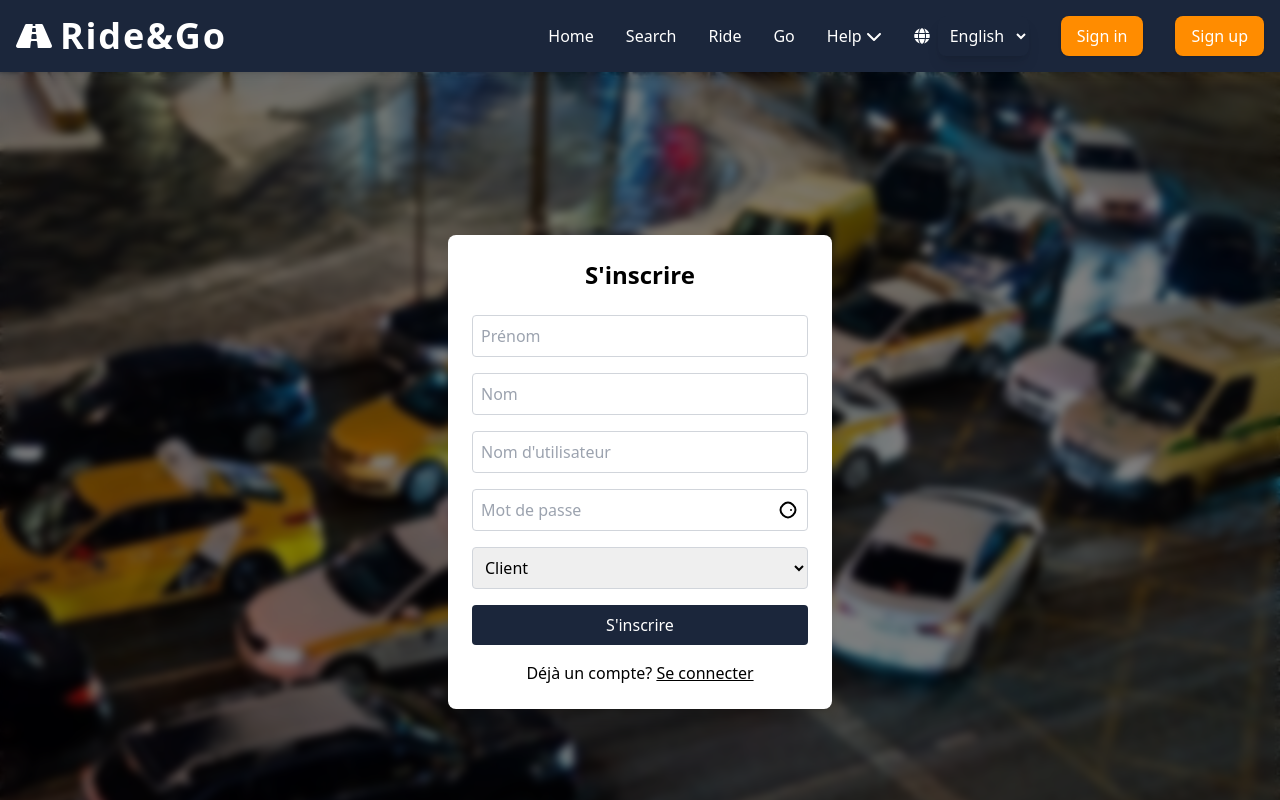
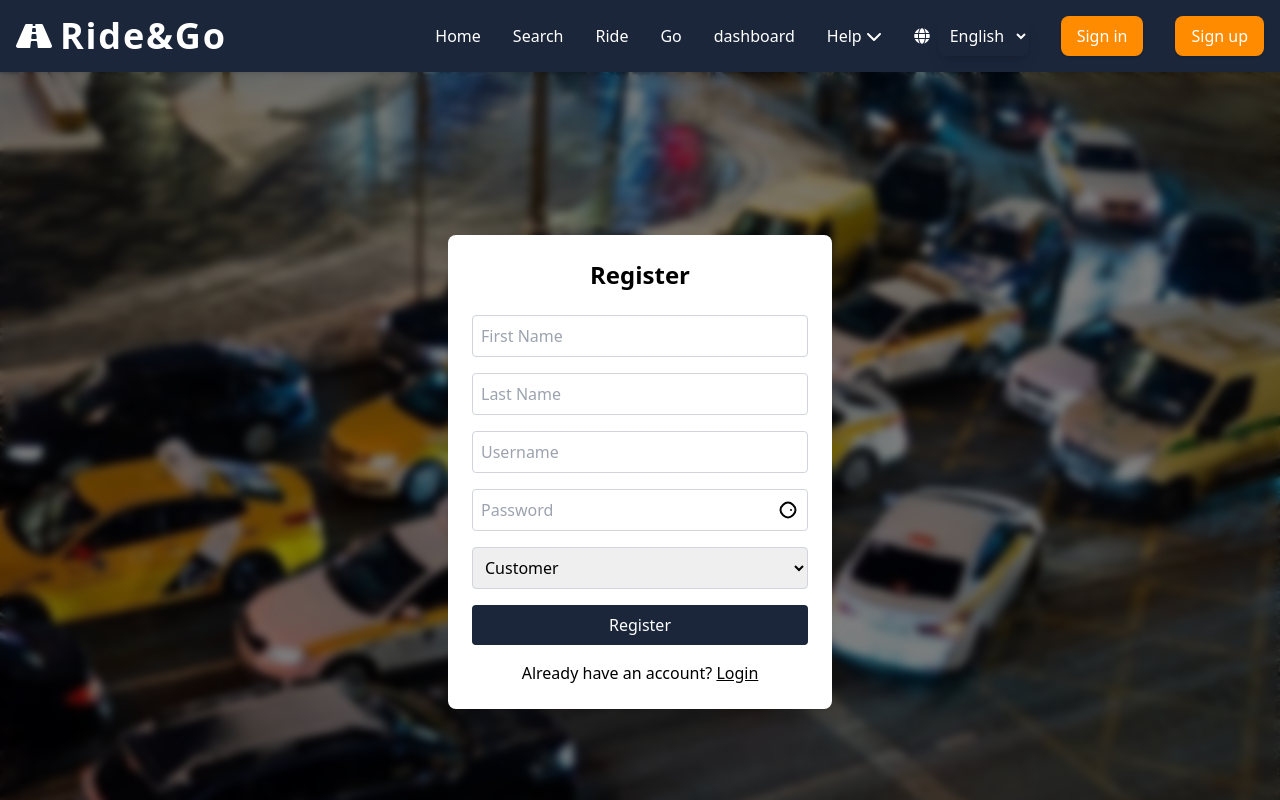
Before and after one commit to NOMO-Gabriel/RideAndGo, a Next.js app in the folder code/frontend/ride-and-go/: page /register in a window 1280 px wide. Shown: the top 800 px of the page. Built offline with nearby package versions, Linux system fonts and the light colour scheme.

Commit message:
integration of internationaisation in all components

```diff
--- a/code/frontend/ride-and-go/app/(pages)/login/page.tsx
+++ b/code/frontend/ride-and-go/app/(pages)/login/page.tsx
@@ -35,10 +35,7 @@ export default function Page() {
     },
   };
 
-  const getContent = (key: keyof typeof content["en"]) => {
-    const validLocale = ["fr", "en"].includes(locale) ? locale : "en";
-    return content[validLocale as "fr" | "en"][key];
-  };
+  const currentContent = locale === 'en' ? content.en : content.fr;
 
   const [formData, setFormData] = useState({
     username: "",
@@ -62,7 +59,7 @@ export default function Page() {
       <div className="absolute inset-0 bg-black/50 backdrop-blur-sm">
         <div className="flex justify-center items-center min-h-screen">
           <div className="bg-white p-6 rounded-lg shadow-lg w-96">
-            <h2 className="text-2xl font-bold mb-6 text-center">{getContent('login')}</h2>
+            <h2 className="text-2xl font-bold mb-6 text-center">{currentContent.login}</h2>
             <form onSubmit={handleSubmit}>
               <div className="mb-4">
                 <input
@@ -70,7 +67,7 @@ export default function Page() {
                   name="username"
                   value={formData.username}
                   onChange={handleChange}
-                  placeholder={getContent('username')}
+                  placeholder={currentContent.username}
                   className="w-full p-2 border border-gray-300 rounded"
                 />
               </div>
@@ -80,7 +77,7 @@ export default function Page() {
                   name="password"
                   value={formData.password}
                   onChange={handleChange}
-                  placeholder={getContent('password')}
+                  placeholder={currentContent.password}
                   className="w-full p-2 border border-gray-300 rounded"
                 />
                 {/* Icône d'œil pour basculer la visibilité */}
@@ -111,15 +108,15 @@ export default function Page() {
                   onChange={handleChange}
                   className="w-full p-2 border border-gray-300 rounded"
                 >
-                  <option value="customer">{getContent('customer')}</option>
-                  <option value="driver">{getContent('driver')}</option>
+                  <option value="customer">{currentContent.customer}</option>
+                  <option value="driver">{currentContent.driver}</option>
                 </select>
               </div>
               <button type="submit" className="w-full p-2 bg-bleu-nuit text-white rounded hover:bg-orange-500">
-                <Link href="/">{getContent('login')}</Link>
+                <Link href="/">{currentContent.login}</Link>
               </button>
               <p className="mt-4 text-center">
-                {getContent('extra')} <a href="/register" className="text-blue-nuit underline hhover:text-orange-btn">{getContent('link')}</a>
+                {currentContent.extra} <a href="/register" className="text-blue-nuit underline hhover:text-orange-btn">{getContent('link')}</a>
               </p>
             </form>
           </div>
--- a/code/frontend/ride-and-go/app/(pages)/register/page.tsx
+++ b/code/frontend/ride-and-go/app/(pages)/register/page.tsx
@@ -41,10 +41,7 @@ export default function Register() {
     },
   };
 
-  const getContent = (key: keyof typeof content["en"]) => {
-    const validLocale = ["Fr", "En"].includes(locale) ? locale : "fr";
-    return content[validLocale as "fr" | "en"][key];
-  };
+  const currentContent = locale === 'en' ? content.en : content.fr;
 
   const [formData, setFormData] = useState({
     firstname: "",
@@ -70,7 +67,7 @@ export default function Register() {
       <div className="absolute inset-0 bg-black/50 backdrop-blur-sm">
         <div className="flex justify-center items-center min-h-screen">
           <div className="bg-white p-6 rounded-lg shadow-lg w-96">
-            <h2 className="text-2xl font-bold mb-6 text-center">{getContent('register')}</h2>
+            <h2 className="text-2xl font-bold mb-6 text-center">{currentContent.register}</h2>
             <form onSubmit={handleSubmit}>
               <div className="mb-4">
                 <input
@@ -78,7 +75,7 @@ export default function Register() {
                   name="firstname"
                   value={formData.firstname}
                   onChange={handleChange}
-                  placeholder={getContent('firstname')}
+                  placeholder={currentContent.firstname}
                   className="w-full p-2 border border-gray-300 rounded"
                 />
               </div>
@@ -88,7 +85,7 @@ export default function Register() {
                   name="lastname"
                   value={formData.lastname}
                   onChange={handleChange}
-                  placeholder={getContent('lastname')}
+                  placeholder={currentContent.lastname}
                   className="w-full p-2 border border-gray-300 rounded"
                 />
               </div>
@@ -98,7 +95,7 @@ export default function Register() {
                   name="username"
                   value={formData.username}
                   onChange={handleChange}
-                  placeholder={getContent('username')}
+                  placeholder={currentContent.username}
                   className="w-full p-2 border border-gray-300 rounded"
                 />
               </div>
@@ -108,7 +105,7 @@ export default function Register() {
                   name="password"
                   value={formData.password}
                   onChange={handleChange}
-                  placeholder={getContent('password')}
+                  placeholder={currentContent.password}
                   className="w-full p-2 border border-gray-300 rounded"
                 />
                 {/* Icône d'œil pour basculer la visibilité */}
@@ -139,15 +136,15 @@ export default function Register() {
                   onChange={handleChange}
                   className="w-full p-2 border border-gray-300 rounded"
                 >
-                  <option value="customer">{getContent('customer')}</option>
-                  <option value="driver">{getContent('driver')}</option>
+                  <option value="customer">{currentContent.customer}</option>
+                  <option value="driver">{currentContent.driver}</option>
                 </select>
               </div>
               <button type="submit" className="w-full p-2 bg-bleu-nuit text-white rounded hover:bg-orange-500">
-                <Link href="/">{getContent('register')}</Link>
+                <Link href="/">{currentContent.register}</Link>
               </button>
               <p className="mt-4 text-center">
-                {getContent('extra')} <a href="/login" className="text-blue-nuit underline hhover:text-orange-btn">{getContent('link')}</a>
+                {currentContent.extra} <Link href="/login" className="text-blue-nuit underline hhover:text-orange-btn">{currentContent.link}</Link>
               </p>
             </form>
           </div>
--- a/code/frontend/ride-and-go/app/components/Header.tsx
+++ b/code/frontend/ride-and-go/app/components/Header.tsx
@@ -50,6 +50,7 @@ const Navbar: React.FC = () => {
       assistance: 'Assistance',
       signIn: 'Sign in',
       signUp: 'Sign up',
+      dashboard:"dashboard",
     },
     fr: {
       home: 'Accueil',
@@ -63,10 +64,11 @@ const Navbar: React.FC = () => {
       assistance: 'Assistance',
       signIn: 'Se Connecter',
       signUp: "S'inscrire",
+      dashboard:  "tableau de bord",
     },
   };
 
-  const currentContent = content[locale];
+  const   currentContent = locale === 'en' ? content.en : content.fr;
 
   return (
     <nav className="bg-bleu-nuit text-white p-4 shadow-md sticky top-0 z-50">
@@ -82,6 +84,7 @@ const Navbar: React.FC = () => {
           <Link href="/search" className="hover:text-orange-btn hover:underline underline-offset-8 transition duration-300">{currentContent.search}</Link>
           <Link href="/go" className="hover:text-orange-btn hover:underline underline-offset-8 transition duration-300">{currentContent.ride}</Link>
           <Link href="/ride" className="hover:text-orange-btn hover:underline underline-offset-8 transition duration-300">{currentContent.go}</Link>
+          <Link href="/dashboard" className="hover:text-orange-btn hover:underline underline-offset-8 transition duration-300">{currentContent.dashboard}</Link>
 
           {/* Help Menu Dropdown */}
           <div className="relative group dropdown">
@@ -120,8 +123,8 @@ const Navbar: React.FC = () => {
           </div>
 
           {/* Sign In & Sign Up Buttons */}
-          <button className="bg-orange-btn text-white px-4 py-2 rounded-lg shadow hover:bg-white hover:text-orange-btn transition-all duration-300">{currentContent.signIn}</button>
-          <button className="bg-orange-btn text-white px-4 py-2 rounded-lg shadow hover:bg-white hover:text-orange-btn transition-all duration-300">{currentContent.signUp}</button>
+          <Link href={"/register"} className="bg-orange-btn text-white px-4 py-2 rounded-lg shadow hover:bg-white hover:text-orange-btn transition-all duration-300">{currentContent.signIn}</Link>
+          <Link href={"/login"} className="bg-orange-btn text-white px-4 py-2 rounded-lg shadow hover:bg-white hover:text-orange-btn transition-all duration-300">{currentContent.signUp}</Link>
         </div>
       </div>
     </nav>
```
